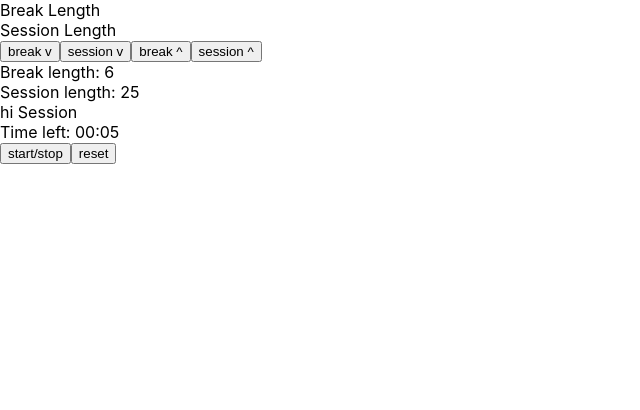
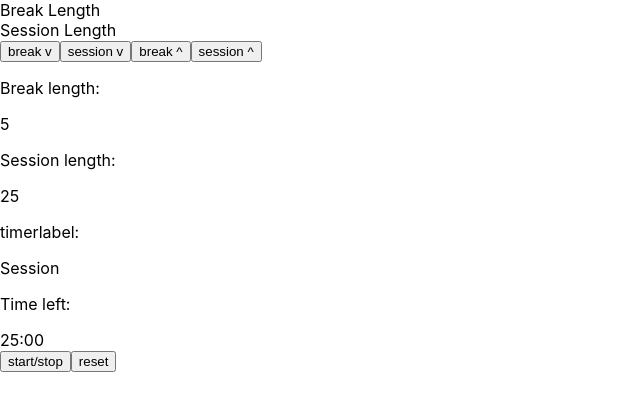
Before and after one commit to Sharoness/freecodecamp_React_P5_Pomodoro_Clock, a React (Create React App) app: page / in a window 1280 px wide. Shown: the top 410 px of the page, without its empty margins (0-640 px from the left). Built offline with nearby package versions, Linux system fonts and the light colour scheme.

Commit message:
changed increase and decrease so timercount changes with session/break + small changes in code

```diff
--- a/src/App.jsx
+++ b/src/App.jsx
@@ -2,15 +2,16 @@ import React, {useState, useEffect} from 'react';
 import './App.css';
 
 const App = () => {
-  const [breakLengthCount, setBreakLengthCount] = useState(6);
+  const [breakLengthCount, setBreakLengthCount] = useState(5);
   const [sessionLengthCount, setSessionLengthCount] = useState(25);
-  const [timerCount, setTimerCount] = useState(5); // sessionLengthCount*60
+  const [timerCount, setTimerCount] = useState(1500);
   const [tellerId, setTellerId] = useState();
   const [sessionOrBreak, setSessionOrBreak] = useState("Session");
 
 
   useEffect(() => {
     if (timerCount < 0) {
+      console.log("useeffect tc", timerCount);
       clearInterval(tellerId);
       setTellerId(undefined);
       // playSound();
@@ -26,8 +27,8 @@ const App = () => {
     }
   }, [timerCount, tellerId])
 
-
   const startstop = () => {
+    console.log("startstop tc", timerCount);
     if (tellerId !== undefined) {
       clearInterval(tellerId);
       setTellerId(undefined);
@@ -40,7 +41,7 @@ const App = () => {
   const reset = () => {
     setBreakLengthCount(5);
     setSessionLengthCount(25);
-    setTimerCount(10); // 1500
+    setTimerCount(1500);
     clearInterval(tellerId);
     setTellerId(undefined);
     setSessionOrBreak("Session");
@@ -50,6 +51,11 @@ const App = () => {
     return (() => {
       if (tellerId === undefined && state < 60) {
         setter(state + 1);
+        if (sessionOrBreak === "Session") {
+          setTimerCount(sessionLengthCount*60 + 60);
+        } else {
+          setTimerCount(breakLengthCount*60 + 60);
+        }
       };
     });
   }
@@ -58,11 +64,18 @@ const App = () => {
     return (() => {
       if (tellerId === undefined && state > 1) {
         setter(state - 1);
+        setTimerCount(state*60);
+        if (sessionOrBreak === "Session") {
+          setTimerCount(sessionLengthCount*60 - 60);
+        } else {
+          setTimerCount(breakLengthCount*60 - 60);
+        }
       };
     });
   }
 
   const secToMmSs = (state) => {
+    console.log("sextommss tc", timerCount);
     const minutes = (state-state%60)/60;
     const seconds = state%60;
     if (minutes < 10 && seconds < 10) {
@@ -92,10 +105,10 @@ const App = () => {
       <button id="session-decrement" onClick={decrease(setSessionLengthCount, sessionLengthCount)}>session v</button>
       <button id="break-increment" onClick={increase(setBreakLengthCount, breakLengthCount)}>break ^</button>
       <button id="session-increment" onClick={increase(setSessionLengthCount, sessionLengthCount)}>session ^</button>
-      <div id="break-length">Break length: {breakLengthCount}</div>
-      <div id="session-length">Session length: {sessionLengthCount}</div>
-      <div id="timer-label">hi {sessionOrBreak}</div>
-      <div id="time-left">Time left: {secToMmSs(timerCount)}</div>
+      <p>Break length: </p><div id="break-length">{breakLengthCount}</div>
+      <p>Session length: </p><div id="session-length">{sessionLengthCount}</div>
+      <p>timerlabel: </p><div id="timer-label">{sessionOrBreak}</div>
+      <p>Time left: </p><div id="time-left">{secToMmSs(timerCount)}</div>
       <button id="start_stop" onClick={startstop}>start/stop</button>
       <button id="reset" onClick={reset}>reset</button>
     </div>
```
